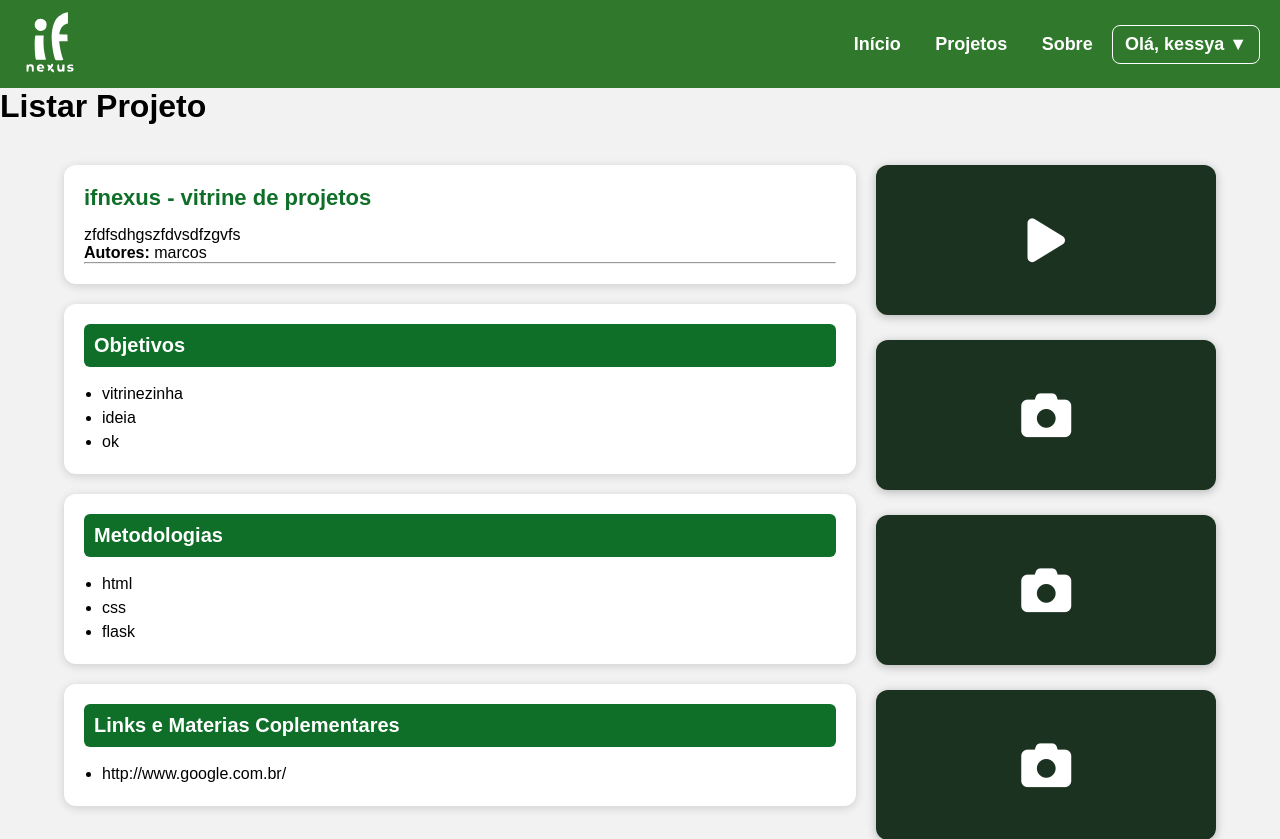
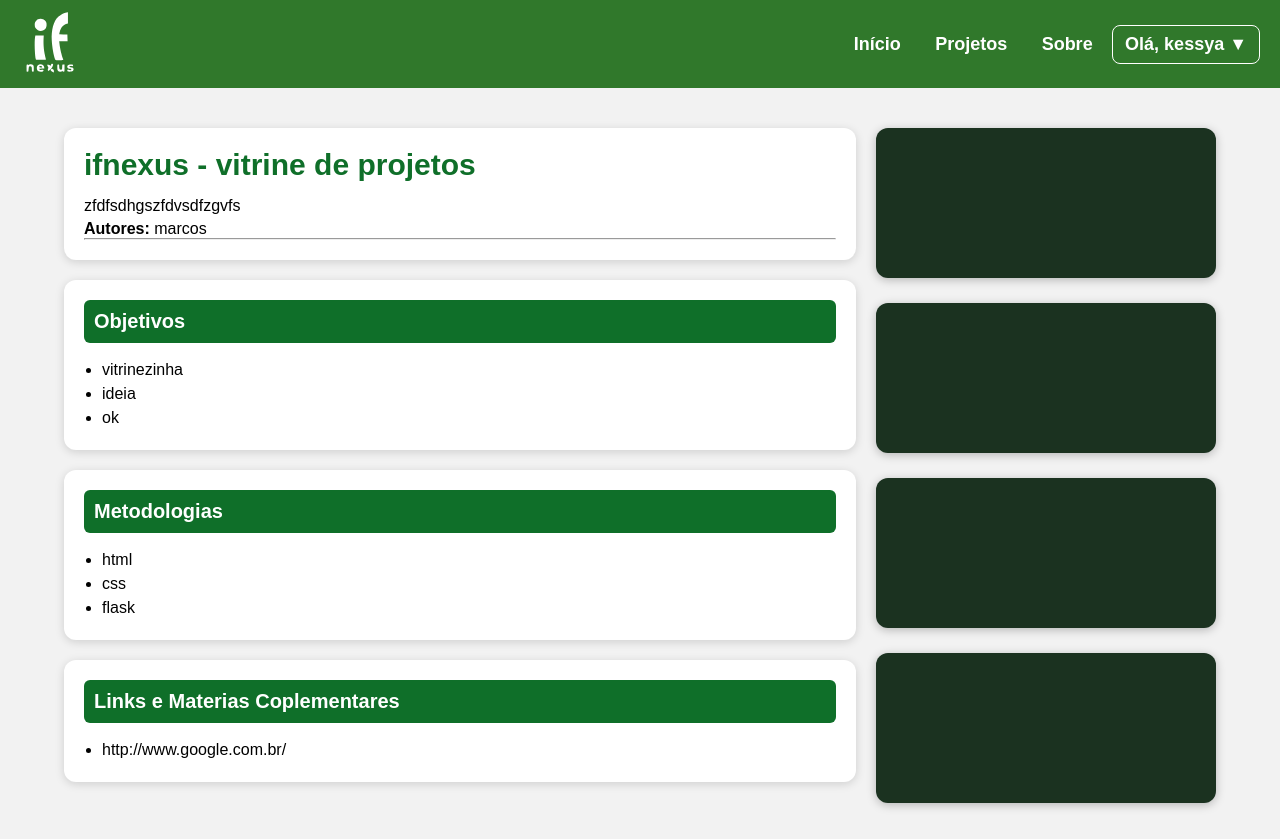
Before and after one commit to marcoscassian/ifnexus, a Flask app: page /projeto/1 in a window 1280 px wide. Shown: the top 839 px of the page. After the commit the page ends 814 px from the top, so only its background shows below. Run offline with Flask 3, Linux system fonts and the light colour scheme; a user stored in the database is signed in.

Commit message:
pequenos ajustes

```diff
--- a/flask_upload_pdf.py
+++ b/flask_upload_pdf.py
@@ -1,3 +1,4 @@
+#TESTE
 #responsavel por fazer os uploads dos pdfs dos arquivos ao banco de dados
 
 import os
--- a/static/css/base.css
+++ b/static/css/base.css
@@ -92,7 +92,7 @@ header > .logo {
   }
 
   .dropdown-content a {
-    color: #555;
+    color: #555 !important;
     padding: 10px 16px;
     text-decoration: none;
     display: flex;
--- a/static/css/listar_projeto.css
+++ b/static/css/listar_projeto.css
@@ -30,9 +30,13 @@ body {
 }
 
 .left h1 {
-    font-size: 22px;
+    font-size: 30px;
     color: #0f6f29;
     margin-bottom: 15px;
+}
+
+.left .descricao {
+    padding-bottom: 5px;
 }
 
 .left .block2 h1,
--- a/templates/base.html
+++ b/templates/base.html
@@ -11,7 +11,7 @@
     <link rel="stylesheet" href="static/css/base.css">
     {% block estilos %}{% endblock %}
     <link href="https://fonts.googleapis.com/css2?family=Montserrat:wght@400;700&display=swap" rel="stylesheet" />
-    <link rel="stylesheet" href="https://cdnjs.cloudflare.com/ajax/libs/font-awesome/6.5.0/css/all.min.css">
+    <link rel="stylesheet" href="{{ url_for('static', filename='css/base.css') }}">
 </head>
 <body style="background-color: #F2F2F2;">
 
@@ -19,7 +19,7 @@
     <header>
         <div class="logo">
             <a href="/">
-                <img src="static/img/geral/ifnexus-logobranca.svg" alt="ifnexus-logobranca">
+                <img src="{{ url_for('static', filename='img/geral/ifnexus-logobranca.svg') }}" alt="ifnexus-logobranca">
             </a>
         </div>
 
--- a/templates/listar_projeto.html
+++ b/templates/listar_projeto.html
@@ -7,15 +7,18 @@
 {% endblock %}
 
 {% block conteudo %}
-<h1>Listar Projeto</h1>
 <div class="container">
     <div class="left">
         <div class="block1">
             <h1> {{projeto.titulo}} - {{projeto.subtitulo}}</h1>
-            <p> {{projeto.descricao}} </p>
-            <p><strong>Autores:</strong>
-                {{ projeto.autores | map(attribute='nome') | join(', ') }}
-            </p>
+            <div class="descricao">
+                <p> {{projeto.descricao}} </p>
+            </div>
+            <div class="autores">
+                <p><strong>Autores:</strong>
+                    {{ projeto.autores | map(attribute='nome') | join(', ') }}
+                </p>
+            </div>
             <hr>
 
         </div>
```
Also changed, not shown: instance/banco.db, static/img/teste/Captura_de_tela_2025-10-08_204055.png (deleted).
